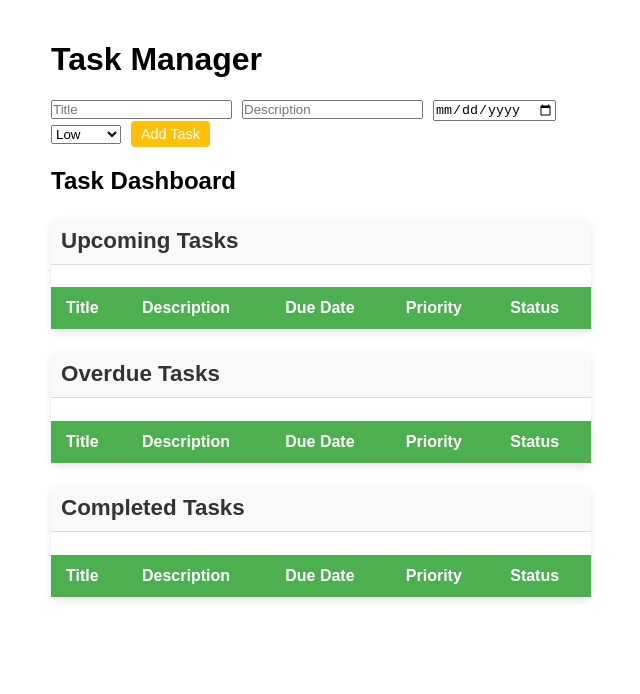
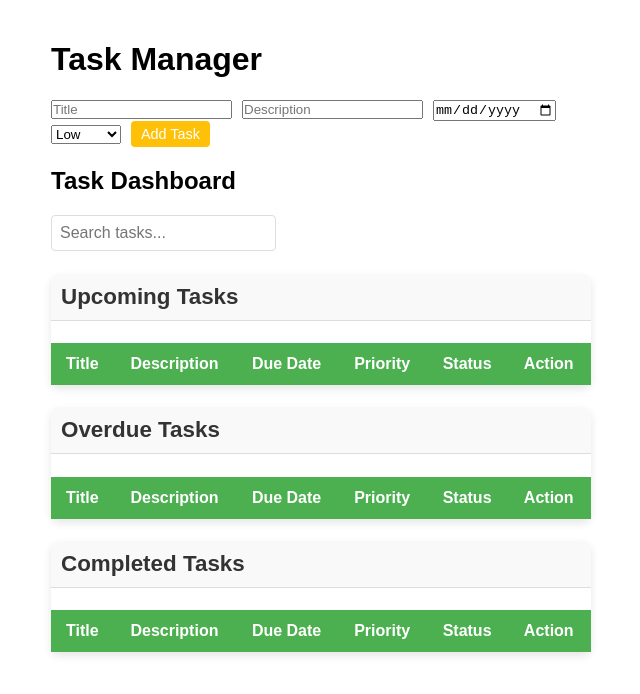
Before and after one commit to sup-uj/elitefittask, a React (Vite) app: page / in a window 1280 px wide. Shown: the top 694 px of the page, without its empty margins (289-929 px from the left). Built offline with nearby package versions, Linux system fonts and the light colour scheme; the HTML template or start-up script is replaced by a standard one.

Commit message:
Search functionality Implemented

```diff
--- a/src/components/Dashboard.jsx
+++ b/src/components/Dashboard.jsx
@@ -1,18 +1,36 @@
 import React, { useState } from 'react';
 import TaskTable from './TaskTable';
 
-const Dashboard = ({ tasks,onDelete, onUpdate}) => {
+const Dashboard = ({ tasks, onDelete, onUpdate }) => {
+    const [search, setSearch] = useState('');
+
+    const today = new Date();
+
+    const filteredTasks = (taskList) => {
+        return taskList
+          .filter(task => task.title.toLowerCase().includes(search.toLowerCase()))
+      };
 
 
-  return (
-    <div className="dashboard">
-      <h2>Task Dashboard</h2>
+    return (
+        <div className="dashboard">
+            <h2>Task Dashboard</h2>
 
-      <TaskTable title="Upcoming Tasks" tasks={tasks} onDelete={onDelete} onUpdate={onUpdate}/>
-      <TaskTable title="Overdue Tasks" tasks={tasks} onDelete={onDelete} onUpdate={onUpdate}/>
-      <TaskTable title="Completed Tasks" tasks={tasks} onDelete={onDelete} onUpdate={onUpdate}/>
-    </div>
-  );
+            <div className="filters">
+                <input
+                    type="text"
+                    placeholder="Search tasks..."
+                    value={search}
+                    onChange={(e) => setSearch(e.target.value)}
+                />
+            </div>
+
+
+            <TaskTable title="Upcoming Tasks" tasks={filteredTasks(tasks)} onDelete={onDelete} onUpdate={onUpdate} />
+            <TaskTable title="Overdue Tasks" tasks={filteredTasks(tasks)} onDelete={onDelete} onUpdate={onUpdate} />
+            <TaskTable title="Completed Tasks" tasks={filteredTasks(tasks)} onDelete={onDelete} onUpdate={onUpdate} />
+        </div>
+    );
 };
 
 export default Dashboard;
--- a/src/components/TaskTable.jsx
+++ b/src/components/TaskTable.jsx
@@ -13,6 +13,7 @@ const TaskTable = ({ title, tasks, onDelete, onUpdate }) => {
                         <th>Due Date</th>
                         <th>Priority</th>
                         <th>Status</th>
+                        <th>Action</th>
                     </tr>
                 </thead>
                 <tbody>
```
